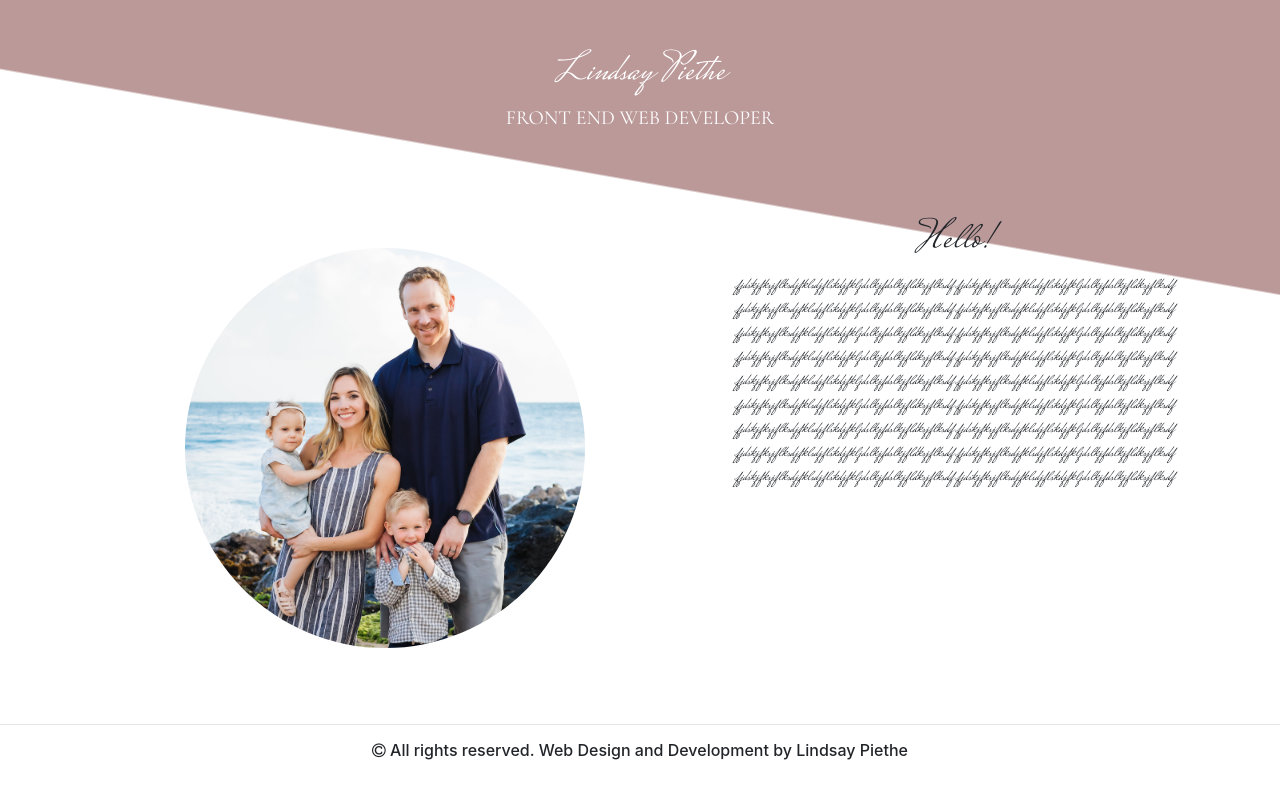
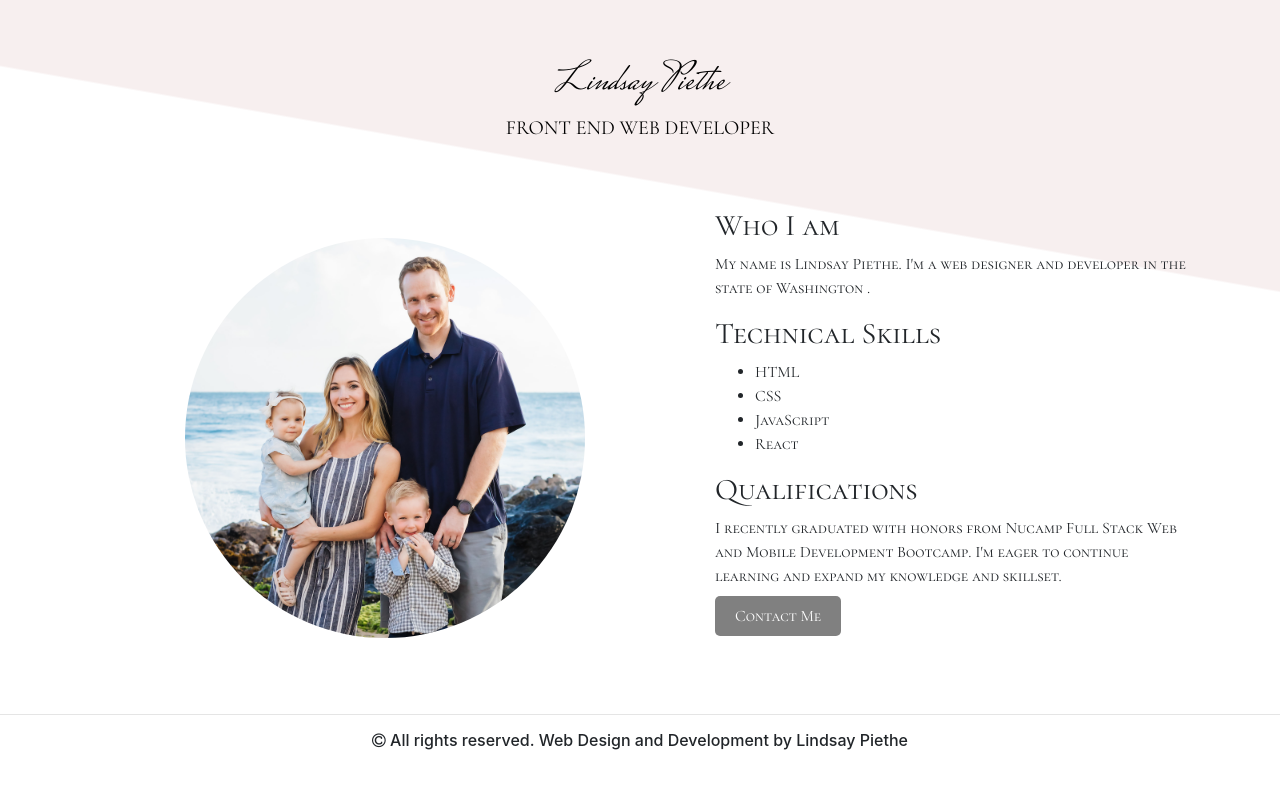
Before and after one commit to lpiethe/lindsaypiethe, a React (Create React App) app: page /About in a window 1280 px wide. Built offline with nearby package versions, Linux system fonts and the light colour scheme.

Commit message:
About page and contact page

```diff
--- a/src/App.css
+++ b/src/App.css
@@ -1,6 +1,6 @@
 .App {
   text-align: center;
-  background-image: linear-gradient(10deg, white 70%, #bb9999 calc(70% + 2px))
+  background-image: linear-gradient(10deg, white 70%, #f7efef calc(70% + 2px))
 }
 
 .App-logo {
@@ -39,16 +39,19 @@
 }
 
 .topHeader {
-  padding: 50px;
+  padding-top: 60px;
+  padding-bottom: 30px;
+
 }
 .topHeader h1 {
   font-family: 'MrsSaintDelafield';
+  position: sticky;
 }
 .topHeader h5 {
   font-family: 'CormorantSC';
 }
 .topHeader a {
-  color: white;
+  color: black;
 }
 .topHeader a:hover {
   color: black;
@@ -61,7 +64,7 @@
 }
 
 .Home Row {
-  margin-top: 50px;
+  margin-top: 40px;
 }
 
 /* CSS for the hover text on home page */
@@ -70,7 +73,7 @@
 }
 .column#caption .text {
       position: absolute;
-      top: 20%;
+      margin-top: 150px;
       left: 50%;
       transform: translate(-50%, -50%);
       z-index: 10;
@@ -83,7 +86,7 @@
 }
 .column#caption .textWhite {
   position: absolute;
-  top: 20%;
+  margin-top: 150px;
   left: 50%;
   transform: translate(-50%, -50%);
   z-index: 10;
@@ -91,7 +94,7 @@ opacity: 0;
 transition: all 0.8s ease;
 }
 .column#caption .textWhite h2 {
-  margin: 0;
+  margin-top: 10px;
   color: white;
 }
 .column#caption:hover .textWhite {
@@ -110,11 +113,44 @@ transition: all 0.8s ease;
 }
 
 .aboutHello {
-  font-family: 'MrsSaintDelafield';
+  font-family: 'CormorantSC';
   margin-top: 30px;
+  text-align: left;
+  text-decoration: none;
 }
 
 .aboutPicture {
   margin: 30px;
   border-radius: 50%;
 }
+
+.input-group-btn a {
+  background-color: gray;
+  border-radius: 5px;
+  color: white;
+  padding: 10px;
+  transition: all .2s ease-in-out
+}
+.input-group-btn {
+  transition: all .2s ease-in-out
+}
+.input-group-btn :hover {
+  color:white;
+  transform: scale(1.1);
+}
+
+.contact {
+  font-family: CormorantSC;
+}
+.socialLinks a {
+  color:black;
+}
+
+.socialLinks :hover {
+  color:black;
+}
+
+.Form {
+  width: 50%;
+  margin: auto;
+}
--- a/src/components/AboutComponent.js
+++ b/src/components/AboutComponent.js
@@ -1,5 +1,6 @@
 import React, { Component } from 'react';
-import { Container, Col, Row } from 'reactstrap';
+import { Container, Col, Row, Button } from 'reactstrap';
+import { Link } from 'react-router-dom';
 
 class About extends Component {
     render() {
@@ -10,27 +11,21 @@ class About extends Component {
                     <img src={require("../AboutPicture.png")} width='400' height='400'className='aboutPicture'/>
                 </Col>
                 <Col className='aboutHello'>
-                <h1>Hello!</h1>
-                <p>fjdskjfksjflksdjfklsdjflskdjfkljdslkjfdslkjfldksjflksdf
-                fjdskjfksjflksdjfklsdjflskdjfkljdslkjfdslkjfldksjflksdf
-                fjdskjfksjflksdjfklsdjflskdjfkljdslkjfdslkjfldksjflksdf
-                fjdskjfksjflksdjfklsdjflskdjfkljdslkjfdslkjfldksjflksdf
-                fjdskjfksjflksdjfklsdjflskdjfkljdslkjfdslkjfldksjflksdf
-                fjdskjfksjflksdjfklsdjflskdjfkljdslkjfdslkjfldksjflksdf
-                fjdskjfksjflksdjfklsdjflskdjfkljdslkjfdslkjfldksjflksdf
-                fjdskjfksjflksdjfklsdjflskdjfkljdslkjfdslkjfldksjflksdf
-                fjdskjfksjflksdjfklsdjflskdjfkljdslkjfdslkjfldksjflksdf
-                fjdskjfksjflksdjfklsdjflskdjfkljdslkjfdslkjfldksjflksdf
-                fjdskjfksjflksdjfklsdjflskdjfkljdslkjfdslkjfldksjflksdf
-                fjdskjfksjflksdjfklsdjflskdjfkljdslkjfdslkjfldksjflksdf
-                fjdskjfksjflksdjfklsdjflskdjfkljdslkjfdslkjfldksjflksdf
-                fjdskjfksjflksdjfklsdjflskdjfkljdslkjfdslkjfldksjflksdf
-                fjdskjfksjflksdjfklsdjflskdjfkljdslkjfdslkjfldksjflksdf
-                fjdskjfksjflksdjfklsdjflskdjfkljdslkjfdslkjfldksjflksdf
-                fjdskjfksjflksdjfklsdjflskdjfkljdslkjfdslkjfldksjflksdf
-                fjdskjfksjflksdjfklsdjflskdjfkljdslkjfdslkjfldksjflksdf
+                <h1 style={{fontSize:'30px',textAlign:'left'}}>Who I am</h1>
+                <p> My name is Lindsay Piethe. I'm a web designer and developer in the state of Washington .</p>
+                <h1 style={{fontSize:'30px',textAlign:'left'}}>Technical Skills</h1>
+                <ul>
+                    <li>HTML</li>
+                    <li>CSS</li>
+                    <li>JavaScript</li>
+                    <li>React</li>
+                </ul>
+                <h1 style={{fontSize:'30px',textAlign:'left'}}>Qualifications</h1>
+                <p>I recently graduated with honors from Nucamp Full Stack Web and Mobile Development Bootcamp. I'm eager to continue learning and expand my knowledge and skillset.</p>
+                    <span className="input-group-btn">
+                        <Link to="/contact"><a href className="input-group-btn">Contact Me</a></Link>
+                    </span>
 
-                </p>
                 </Col>
                 </Row>
             </Container>
--- a/src/components/ContactComponent.js
+++ b/src/components/ContactComponent.js
@@ -1,8 +1,37 @@
 import React, { Component } from 'react';
+import { Container, Col, Row, Form, FormGroup, Label, Input } from 'reactstrap';
+
 class Contact extends Component {
     render() {
         return (
-            <div>CONTACT</div>
+            <Container>
+                <Row>
+                    <Col className="contact">
+                    <h3>Contact Me</h3>
+                        <Form className='Form'>
+                        <FormGroup>
+                            <Label for='name'></Label>
+                            <Input type='name' id='name' placeholder='name' />
+                            <Label for='email'></Label>
+                            <Input type='email' id='email' placeholder='email' />
+                            <Label for='email'></Label>
+                            <Input type='email' id='email' placeholder='email' />
+                        </FormGroup>
+                        </Form>
+                    </Col>
+                </Row>
+                <Row className='socialLinks'>
+                    <Col>
+                        <a href='gmail.com'><i className="fa fa-envelope" aria-hidden="true"></i></a>
+                    </Col>
+                    <Col>
+                        <a href='github.com'><i className="fa fa-github" aria-hidden="true"></i></a>
+                    </Col>
+                    <Col>
+                        <a href='linkedin.com'><i className="fa fa-linkedin" aria-hidden="true"></i></a>
+                    </Col>
+                </Row>
+            </Container>
         );
     }
 }
--- a/src/components/HeaderComponent.js
+++ b/src/components/HeaderComponent.js
@@ -1,5 +1,5 @@
 import React, { Component } from 'react';
-import { Link } from 'react-router-dom';
+
 
 class Header extends Component {
     render() {
--- a/src/components/HomePageComponent.js
+++ b/src/components/HomePageComponent.js
@@ -9,20 +9,20 @@ class Home extends Component {
     <Row>
         <Col>
         <Card>
-            {/* <CardTitle><h5>About</h5></CardTitle> */}
+
             <Link to='About'><a href='#'className = 'column col-xs-6' id = 'caption'><span className = 'text'><h2>About</h2></span><CardImg src={require("../gaelle-marcel-AzodV2D0GLc-unsplash.jpg")} /></a></Link>
         </Card>
         </Col>
         <Col>
         <Card>
-            {/* <CardTitle><h5>Past Projects</h5></CardTitle> */}
+
             <Link to='Projects'><a href='#'className = 'column col-xs-6' id = 'caption'><span className = 'textWhite'><h2>Past Projects</h2></span><CardImg src={require("../melinda-gimpel-8_2K3ptM5oo-unsplash.jpg")} /></a></Link>
         </Card>
         </Col>
         <Col>
         <Card>
-            {/* <CardTitle><h5>Contact</h5></CardTitle> */}
-           <Link to='Contact'><a href='#'className = 'column col-xs-6' id = 'caption'><span className = 'text'><h2>Contact</h2></span><CardImg src={require("../coco-tafoya-EV_oX9Hf620-unsplash.jpg")} /></a></Link>
+
+           <Link to='contact'><a href='#'className = 'column col-xs-6' id = 'caption'><span className = 'text'><h2>Contact</h2></span><CardImg src={require("../coco-tafoya-EV_oX9Hf620-unsplash.jpg")} /></a></Link>
         </Card>
         </Col>
     </Row>
```
